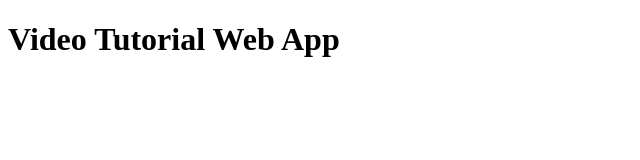
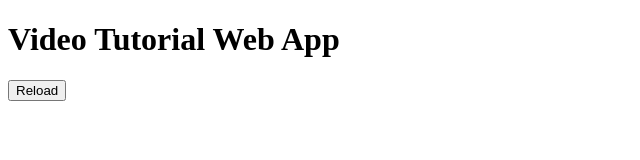
Before and after one commit to jarasmar/Video-Tutorial-App, a website: page index.html in a window 1280 px wide. Shown: the whole page, without its empty margins (0-640 px from the left). Drawn offline with nearby package versions, Linux system fonts and the light colour scheme; no server answers.

Commit message:
Add reload button to refresh the results from the API call

```diff
--- a/index.html
+++ b/index.html
@@ -12,6 +12,9 @@
 
 <body>
   <h1>Video Tutorial Web App</h1>
+
+  <input type="submit" onClick="downloadAllVideos();" value="Reload">
+
   <ul id="result-list">
     <!-- generated dynamically -->
   </ul>
```
Also changed, not shown: Readme.md, js/index.js (line endings or trailing spaces).
